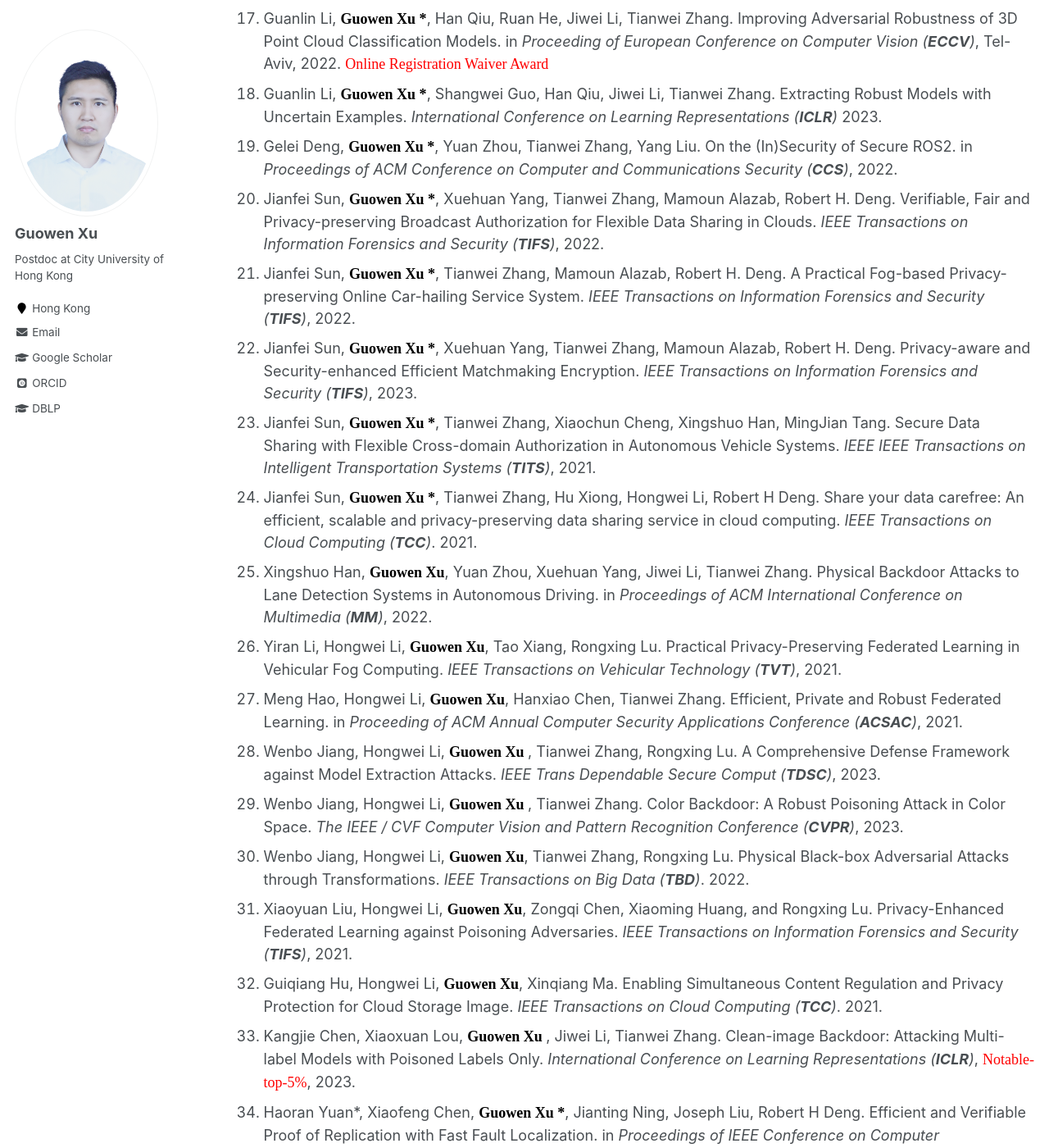
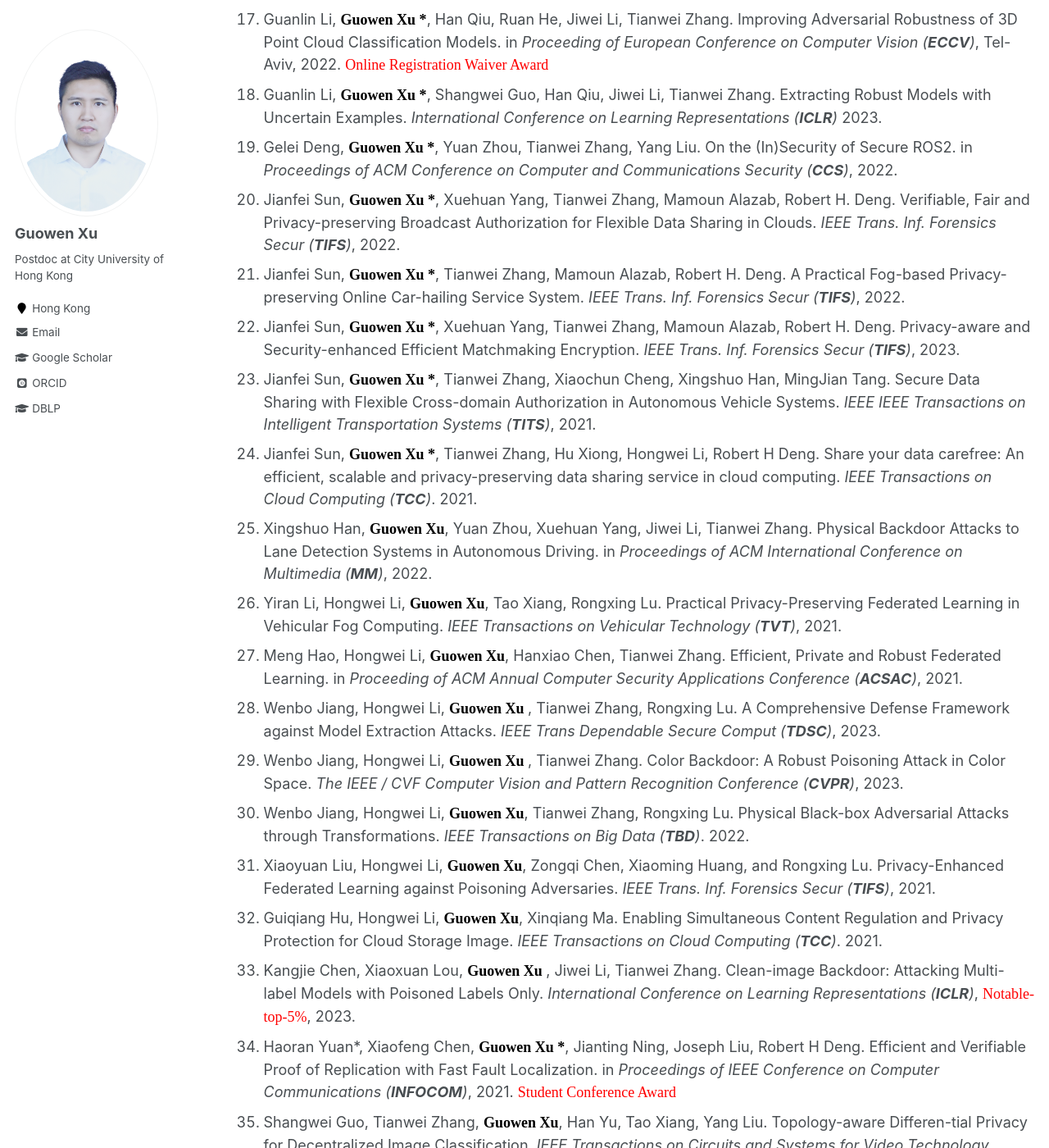
Before and after one commit to Guowen-xu/guowen-xu.github.io, a Jekyll site: the page built from _pages/publications.md, in a window 1280 px wide and 1400 px high, scrolled down 1607 px. Shown: the whole window at 82% size. Built offline with Jekyll 4.4.1, drawn with Linux system fonts in a browser that asks for light colours; some web fonts are replaced; some of the changed text lies outside the part shown.

Commit message:
Update publications.md

```diff
--- a/_pages/publications.md
+++ b/_pages/publications.md
@@ -17,8 +17,8 @@ You can find my articles on my [Google Scholar](https://scholar.google.com.hk/ci
 1. **<font face="Times New Roman" color=black size=4> Guowen Xu</font>**, Hongwei Li, Yun Zhang, Shengmin Xu, Jianting Ning, Robert H. Deng. Privacy-preserving Federated Deep Learning with Irregular Users. *IEEE Trans Dependable Secure Comput (**<font face="Times New Roman" color=black size=4> TDSC</font>**)*, 2020.
 2. **<font face="Times New Roman" color=black size=4> Guowen Xu</font>**, Xingshuo Han, Tianwei Zhang, Shengmin Xu, Jianting Ning, Xinyi Huang, Hongwei Li, Robert H.Deng. SIMC 2.0: Improved Secure ML Inference Against Malicious Clients. *IEEE Trans Dependable Secure Comput (**<font face="Times New Roman" color=black size=4> TDSC</font>**)*, 2023.
 3. **<font face="Times New Roman" color=black size=4> Guowen Xu</font>**, Xingshuo Han, Gelei Deng, Tianwei Zhang, Shengmin Xu, Jianting Ning, Anjia Yang, Hongwei Li. VerifyML: Obliviously Checking Model Fairness Resilient to Malicious Model Holder. *IEEE Trans Dependable Secure Comput (**TDSC**)*, 2023
-4. **<font face="Times New Roman" color=black size=4> Guowen Xu</font>**, Hongwei Li, Sen Liu, Kan Yang, Xiaodong Lin. VerifyNet: Secure and Verifiable Federated Learning. *IEEE Transactions on Information Forensics and Security (**TIFS**)*, 2019.
-5. **<font face="Times New Roman" color=black size=4> Guowen Xu</font>**, Hongwei Li, Yuanshun Dai, Kan Yang, Xiaodong Lin. Enabling Efficient and Ge-ometric Range Query with Access Control over Encrypted Spatial Data. *IEEE Transactions on Information Forensics and Security (**TIFS**)*,  2018, <font face="Times New Roman" color=red size=4> Best Student Paper Award</font>
+4. **<font face="Times New Roman" color=black size=4> Guowen Xu</font>**, Hongwei Li, Sen Liu, Kan Yang, Xiaodong Lin. VerifyNet: Secure and Verifiable Federated Learning. *IEEE Trans. Inf. Forensics Secur (**TIFS**)*, 2019.
+5. **<font face="Times New Roman" color=black size=4> Guowen Xu</font>**, Hongwei Li, Yuanshun Dai, Kan Yang, Xiaodong Lin. Enabling Efficient and Ge-ometric Range Query with Access Control over Encrypted Spatial Data. *IEEE Trans. Inf. Forensics Secur (**TIFS**)*,  2018, <font face="Times New Roman" color=red size=4> Best Student Paper Award</font>
 6. **<font face="Times New Roman" color=black size=4> Guowen Xu</font>**, Xingshuo Han, Shengmin Xu, Tianwei Zhang, Hongwei Li, Xinyi Huang, Robert H Deng. Hercules: Boosting the Performance of Privacy-preserving Federated Learning. *IEEE Trans Dependable Secure Comput (**TDSC**)*, 2022.
 7. **<font face="Times New Roman" color=black size=4> Guowen Xu</font>**, Hongwei Li, Hao Ren, Jianfei Sun, Shengmin Xu, Jianting Ning, Haomiao Yang, Kan Yang, Robert H. Deng. Secure and Verifiable Inference in Deep Neural Networks. in *Proceeding of ACM Annual Computer Security Applications Conference（**ACSAC**）*, 2021.
 8. **<font face="Times New Roman" color=black size=4> Guowen Xu</font>**, Hongwei Li, Shengmin Xu, Hao Ren, Kan Yang, Yinghui Zhang, Jianfei Sun, Robert H. Deng. Catch You If You Deceive Me: Verifiable and Privacy-aware Truth Discovery in Crowd Sensing Systems. in *Proceedings of ACM ASIA Conference on Computer and Communications Security (**ASIACCS**)*, 2020.
@@ -33,9 +33,9 @@ You can find my articles on my [Google Scholar](https://scholar.google.com.hk/ci
 17. Guanlin Li, **<font face="Times New Roman" color=black size=4> Guowen Xu *</font>**, Han Qiu, Ruan He, Jiwei Li,  Tianwei Zhang. Improving Adversarial Robustness of 3D Point Cloud Classification Models. in *Proceeding of  European Conference on Computer Vision (**ECCV**)*, Tel-Aviv, 2022. <font face="Times New Roman" color=red size=4>  Online Registration Waiver Award</font>
 18. Guanlin Li, **<font face="Times New Roman" color=black size=4> Guowen Xu *</font>**, Shangwei Guo, Han Qiu, Jiwei Li, Tianwei Zhang. Extracting Robust Models with Uncertain Examples. *International Conference on Learning Representations  (**ICLR**)* 2023.
 19. Gelei Deng, **<font face="Times New Roman" color=black size=4> Guowen Xu *</font>**, Yuan Zhou, Tianwei Zhang, Yang Liu. On the (In)Security of Secure ROS2. in *Proceedings of ACM  Conference on Computer and Communications Security (**CCS**)*, 2022.
-20. Jianfei Sun, **<font face="Times New Roman" color=black size=4> Guowen Xu *</font>**, Xuehuan Yang, Tianwei Zhang, Mamoun Alazab, Robert H. Deng. Verifiable, Fair and Privacy-preserving Broadcast Authorization for Flexible Data Sharing in Clouds. *IEEE Transactions on Information Forensics and Security (**TIFS**)*, 2022.
-21. Jianfei Sun, **<font face="Times New Roman" color=black size=4> Guowen Xu *</font>**, Tianwei Zhang, Mamoun Alazab, Robert H. Deng. A Practical Fog-based Privacy-preserving Online Car-hailing Service System. *IEEE Transactions on Information Forensics and Security (**TIFS**)*, 2022.
-22. Jianfei Sun, **<font face="Times New Roman" color=black size=4> Guowen Xu *</font>**, Xuehuan Yang, Tianwei Zhang, Mamoun Alazab, Robert H. Deng. Privacy-aware and Security-enhanced Efficient Matchmaking Encryption. *IEEE Transactions on Information Forensics and Security (**TIFS**)*, 2023.
+20. Jianfei Sun, **<font face="Times New Roman" color=black size=4> Guowen Xu *</font>**, Xuehuan Yang, Tianwei Zhang, Mamoun Alazab, Robert H. Deng. Verifiable, Fair and Privacy-preserving Broadcast Authorization for Flexible Data Sharing in Clouds. *IEEE Trans. Inf. Forensics Secur (**TIFS**)*, 2022.
+21. Jianfei Sun, **<font face="Times New Roman" color=black size=4> Guowen Xu *</font>**, Tianwei Zhang, Mamoun Alazab, Robert H. Deng. A Practical Fog-based Privacy-preserving Online Car-hailing Service System. *IEEE Trans. Inf. Forensics Secur (**TIFS**)*, 2022.
+22. Jianfei Sun, **<font face="Times New Roman" color=black size=4> Guowen Xu *</font>**, Xuehuan Yang, Tianwei Zhang, Mamoun Alazab, Robert H. Deng. Privacy-aware and Security-enhanced Efficient Matchmaking Encryption. *IEEE Trans. Inf. Forensics Secur (**TIFS**)*, 2023.
 23. Jianfei Sun,  **<font face="Times New Roman" color=black size=4> Guowen Xu *</font>**, Tianwei Zhang, Xiaochun Cheng, Xingshuo Han, MingJian Tang. Secure Data Sharing with Flexible Cross-domain Authorization in Autonomous Vehicle Systems. *IEEE IEEE Transactions on Intelligent Transportation Systems (**TITS**)*, 2021.
 24. Jianfei Sun,  **<font face="Times New Roman" color=black size=4> Guowen Xu *</font>**, Tianwei Zhang, Hu Xiong, Hongwei Li, Robert H Deng. Share your data carefree: An efficient, scalable and privacy-preserving data sharing service in cloud computing. *IEEE Transactions on Cloud Computing (**TCC**)*. 2021.
 25. Xingshuo Han, **<font face="Times New Roman" color=black size=4> Guowen Xu</font>**, Yuan Zhou, Xuehuan Yang, Jiwei Li, Tianwei Zhang. Physical Backdoor Attacks to Lane Detection Systems in Autonomous Driving. in *Proceedings of ACM International Conference on Multimedia (**MM**)*, 2022.
@@ -44,7 +44,7 @@ You can find my articles on my [Google Scholar](https://scholar.google.com.hk/ci
 28. Wenbo Jiang, Hongwei Li, **<font face="Times New Roman" color=black size=4> Guowen Xu </font>**, Tianwei Zhang, Rongxing Lu. A Comprehensive Defense Framework against Model Extraction Attacks. *IEEE Trans Dependable Secure Comput (**TDSC**)*, 2023.
 29. Wenbo Jiang, Hongwei Li, **<font face="Times New Roman" color=black size=4> Guowen Xu </font>**, Tianwei Zhang. Color Backdoor: A Robust Poisoning Attack in Color Space. *The IEEE / CVF Computer Vision and Pattern Recognition Conference (**CVPR**)*, 2023.
 30. Wenbo Jiang, Hongwei Li, **<font face="Times New Roman" color=black size=4> Guowen Xu</font>**, Tianwei Zhang, Rongxing Lu. Physical Black-box Adversarial Attacks through Transformations. *IEEE Transactions on Big Data (**TBD**)*. 2022.
-31. Xiaoyuan Liu, Hongwei Li, **<font face="Times New Roman" color=black size=4> Guowen Xu</font>**, Zongqi Chen, Xiaoming Huang, and Rongxing Lu. Privacy-Enhanced Federated Learning against Poisoning Adversaries. *IEEE Transactions on Information Forensics and Security (**TIFS**)*, 2021.
+31. Xiaoyuan Liu, Hongwei Li, **<font face="Times New Roman" color=black size=4> Guowen Xu</font>**, Zongqi Chen, Xiaoming Huang, and Rongxing Lu. Privacy-Enhanced Federated Learning against Poisoning Adversaries. *IEEE Trans. Inf. Forensics Secur (**TIFS**)*, 2021.
 32. Guiqiang Hu, Hongwei Li, **<font face="Times New Roman" color=black size=4> Guowen Xu</font>**, Xinqiang Ma. Enabling Simultaneous Content Regulation and Privacy Protection for Cloud Storage Image. *IEEE Transactions on Cloud Computing (**TCC**)*. 2021.
 33. Kangjie Chen, Xiaoxuan Lou, **<font face="Times New Roman" color=black size=4> Guowen Xu </font>**, Jiwei Li, Tianwei Zhang. Clean-image Backdoor: Attacking Multi-label Models with Poisoned Labels Only. *International Conference on Learning Representations (**ICLR**)*, <font face="Times New Roman" color=red size=4> Notable-top-5%</font>, 2023.
 34. Haoran Yuan\*, Xiaofeng Chen, **<font face="Times New Roman" color=black size=4> Guowen Xu *</font>**, Jianting Ning, Joseph Liu, Robert H Deng.  Efficient and Verifiable Proof of Replication with Fast Fault Localization. in *Proceedings of IEEE Conference on Computer Communications (**INFOCOM**)*, 2021. <font face="Times New Roman" color=red size=4>  Student Conference Award</font>
@@ -60,6 +60,6 @@ You can find my articles on my [Google Scholar](https://scholar.google.com.hk/ci
 44. Dongyun Xue, Haomiao Yang, Mengyu Ge, Jingwei Li, **<font face="Times New Roman" color=black size=4> Guowen Xu</font>**, Hongwei Li. Fast Genera-tion-Based Gradient Leakage Attacks against Highly Compressed Gradients. in  *Proceedings of IEEE Conference on Computer Communications (**INFOCOM**)*, 2023.
 45. Shengmin Xu, Jianting Ning, Yingjiu Li, Yinghui Zhang, **<font face="Times New Roman" color=black size=4> Guowen Xu</font>**, Xinyi Huang, Robert H. Deng. A Secure EMR Sharing System with Tamper Resistance and Expressive Access Control. *IEEE Trans Dependable Secure Comput (**TDSC**)*, 2021.
 46. Shengmin Xu, Jianting Ning, Yingjiu Li, Yinghui zhang, **<font face="Times New Roman" color=black size=4> Guowen Xu</font>**, Xinyi Huang, Robert H Deng. Match in My Way: Fine-Grained Bilateral Access Control for Secure Cloud-Fog Computing. *IEEE Trans Dependable Secure Comput (**TDSC**)*, 2020.
-47. Hanxiao Chen, Hongwei Li, Yingzhe Wang, Meng Hao,  **<font face="Times New Roman" color=black size=4> Guowen Xu</font>**, Tianwei Zhang. PriVDT: An Efficient Two-Party Cryptographic Framework for Vertical Decision Trees. *IEEE Transactions on Information Forensics and Security (**TIFS**)*, 2022.
+47. Hanxiao Chen, Hongwei Li, Yingzhe Wang, Meng Hao,  **<font face="Times New Roman" color=black size=4> Guowen Xu</font>**, Tianwei Zhang. PriVDT: An Efficient Two-Party Cryptographic Framework for Vertical Decision Trees. *IEEE Trans. Inf. Forensics Secur (**TIFS**)*, 2022.
 48. Haoxiao Chen, Hongwei Li, Guishan Dong, Meng Hao, **<font face="Times New Roman" color=black size=4> Guowen Xu</font>**, Xiaoming Huang, Zhe Liu. Practical Membership Inference Attack Against Collaborative Inference in Industrial IoT. *IEEE Transactions on Industrial Informatics (**TII**)*, 2021.
 49. Jingwei Wang, Xinchun Yin, Jianting Ning, Shengmin Xu, **<font face="Times New Roman" color=black size=4> Guowen Xu</font>**, and Xinyi Huang. Secure Updatable Storage Access Control System for EHRs in the Cloud. *IEEE Transactions on Services Computing (**TSC**)*, 2022.
```
